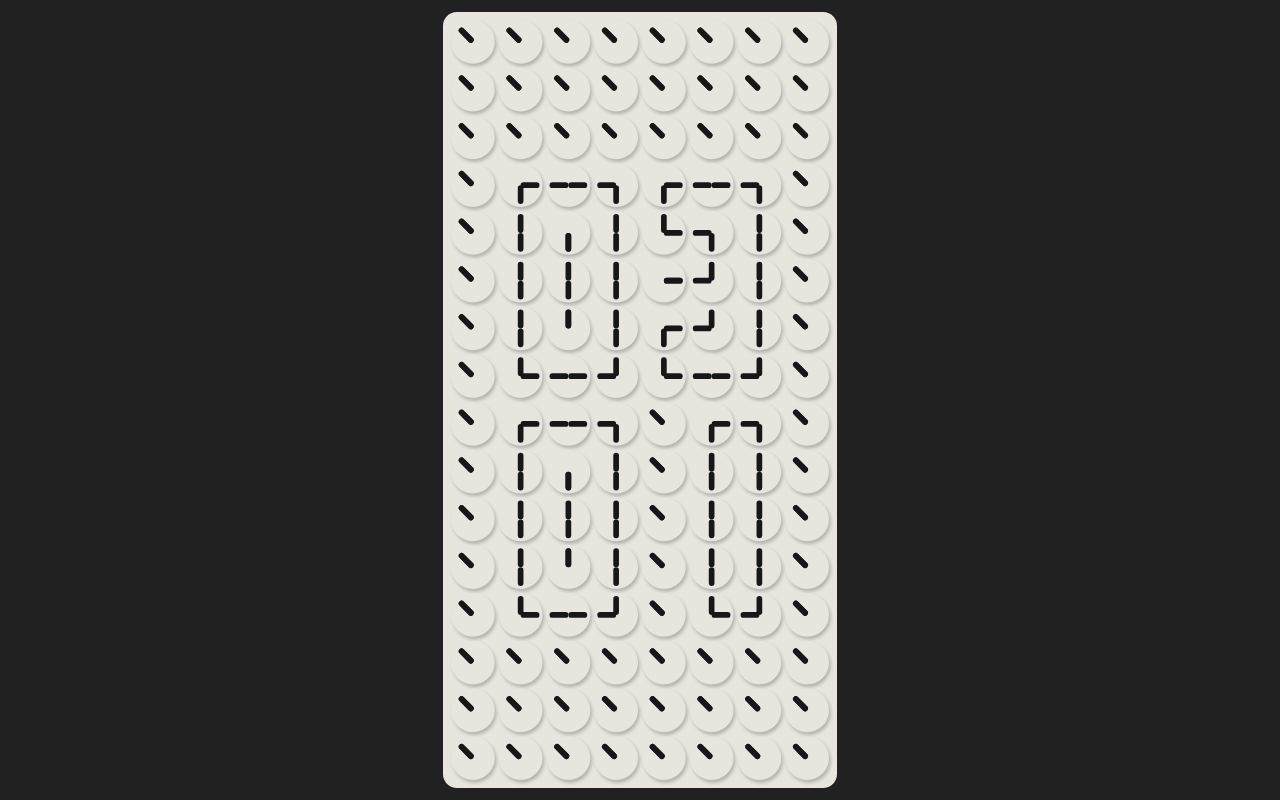
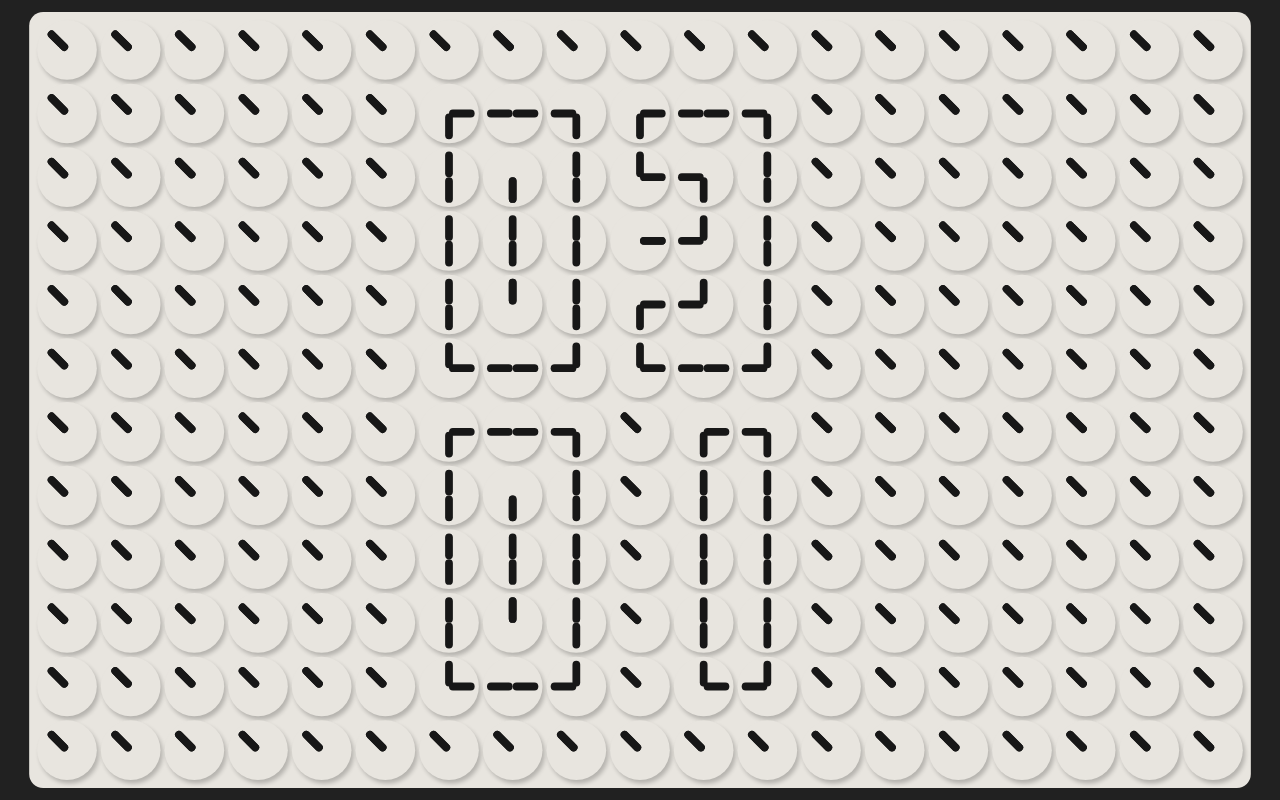
Before and after one commit to peteryhuang/dynamic-clock, a plain HTML site: page index.html in a window 1280 px wide. Drawn offline with Linux system fonts and the light colour scheme.

Commit message:
Update index.html

```diff
--- a/index.html
+++ b/index.html
@@ -106,9 +106,10 @@ const DIGIT_PATTERNS = {
 // ── Grid layout constants (matching ClockGridView.swift) ─────────────────────
 const DIGIT_COLS       = 3;
 const DIGIT_ROWS       = 5;
-const TOTAL_COLS       = 8;
 const SPACING          = 4;   // px gap between clock faces
-const DIGIT_START_COLS = [1, 4]; // hours digit starts at col 1, minutes at col 4
+const MIN_TOTAL_COLS   = 8;   // minimum cols needed: 1 pad + 3-col digit + 3-col digit + 1 pad
+let   TOTAL_COLS       = MIN_TOTAL_COLS; // recalculated each render() to fill available width
+let   DIGIT_START_COLS = [1, 4];         // recalculated each render() to stay centered
 
 // Background: single arm pointing upper-left (315°) — the BH fill
 const BG_H1 = 315, BG_H2 = 315;
@@ -250,20 +251,29 @@ function render() {
   const innerW    = W - pad * 2;
   const innerH    = H - pad * 2;
 
-  // Size clock faces to fill the width...
-  let clockSize = (innerW - SPACING * (TOTAL_COLS - 1)) / TOTAL_COLS;
-  // ...but cap so that at least 16 rows always fit in the height.
-  // (16 rows = enough padding + 5 hours rows + gap + 5 minutes rows + padding,
-  //  with no overlap between the two digit sections.)
-  const MIN_ROWS      = 16;
-  const maxSizeForH   = (innerH - SPACING * (MIN_ROWS - 1)) / MIN_ROWS;
-  if (clockSize > maxSizeForH) clockSize = maxSizeForH;
+  // MIN_ROWS = 1 row padding + 5 hours rows + 5 minutes rows + 1 row padding,
+  // with the two digit blocks touching (no gap) — the tightest layout that
+  // still avoids the blocks overlapping.
+  const MIN_ROWS = 12;
 
-  const totalRows = Math.max(Math.floor((innerH + SPACING) / (clockSize + SPACING)), MIN_ROWS);
+  // Pick the face size that lets BOTH the minimum columns and minimum rows
+  // fit on screen — whichever dimension is tighter wins, so nothing overflows.
+  const sizeByWidth  = (innerW - SPACING * (MIN_TOTAL_COLS - 1)) / MIN_TOTAL_COLS;
+  const sizeByHeight = (innerH - SPACING * (MIN_ROWS - 1)) / MIN_ROWS;
+  const clockSize    = Math.min(sizeByWidth, sizeByHeight);
+
+  // Whichever dimension had slack left over (usually width, on an iPad),
+  // add extra background clock faces to fill it instead of leaving empty margins.
+  TOTAL_COLS = Math.max(MIN_TOTAL_COLS, Math.floor((innerW + SPACING) / (clockSize + SPACING)));
+  const totalRows = Math.max(MIN_ROWS, Math.floor((innerH + SPACING) / (clockSize + SPACING)));
+
+  // Re-center the two digit groups (each DIGIT_COLS wide, back-to-back) within TOTAL_COLS.
+  const leftPad = Math.floor((TOTAL_COLS - DIGIT_COLS * 2) / 2);
+  DIGIT_START_COLS = [leftPad, leftPad + DIGIT_COLS];
 
   const halfRows   = Math.floor(totalRows / 2);
-  const hoursStart = Math.floor((halfRows - DIGIT_ROWS) / 2) + 2;      // shifted 2 rows down
-  const minsStart  = halfRows + Math.floor((halfRows - DIGIT_ROWS) / 2) - 1; // shifted 1 row up
+  const hoursStart = Math.floor((halfRows - DIGIT_ROWS) / 2) + 1; // shifted 1 row down
+  const minsStart  = halfRows + Math.floor((halfRows - DIGIT_ROWS) / 2);  // naturally aligned
 
   const gridW  = TOTAL_COLS * clockSize + (TOTAL_COLS - 1) * SPACING;
   const gridH  = totalRows  * clockSize + (totalRows  - 1) * SPACING;
```
